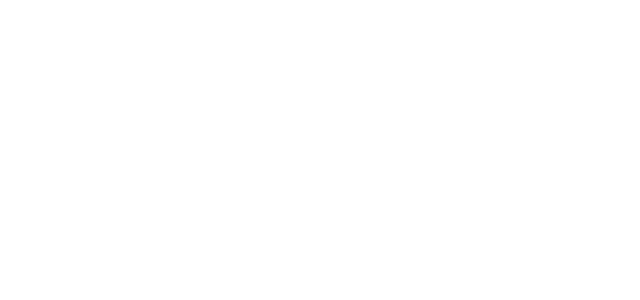
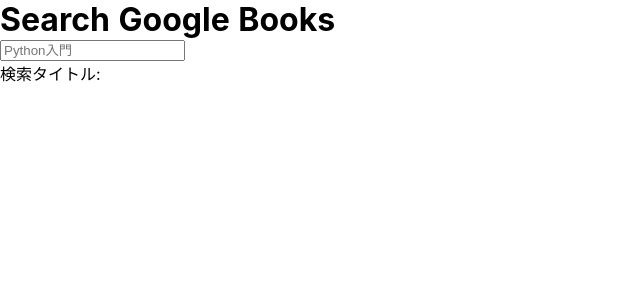
Before and after one commit to gaiax/nuxt-typescript-demo, a Nuxt app: page /books in a window 1280 px wide. Before the commit this address had no page. Shown: the top 300 px of the page, without its empty margins (0-640 px from the left). Built offline with nearby package versions, Linux system fonts and the light colour scheme.

Commit message:
[add] books

```diff
--- /dev/null
+++ b/pages/books/index.vue
@@ -0,0 +1,40 @@
+<template>
+  <div>
+    <h1>Search Google Books</h1>
+    <input type="text" v-model="searchText" placeholder="Python入門" />
+    <p>検索タイトル: {{ searchText }}</p>
+    <ul>
+      <li :key="volume.id" v-for="volume in volumes">
+        <a :href="volume.volumeInfo.infoLink">{{ volume.volumeInfo.title }}</a>
+      </li>
+    </ul>
+  </div>
+</template>
+<script>
+import axios from "axios";
+
+export default {
+  data() {
+    return { searchText: "", volumes: [] };
+  },
+  methods: {
+    async getVolumes(searchText) {
+      this.volumes = await axios
+        .get("https://www.googleapis.com/books/v1/volumes/?q=" + searchText)
+        .then(res => {
+          return res.data.items;
+        })
+        .catch(e => {
+          error({ statusCode: 404, message: "ページが見つかりません" });
+        });
+    }
+  },
+  watch: {
+    searchText: function(newSearchText, oldSearchText) {
+      this.getVolumes(newSearchText);
+    }
+  }
+};
+</script>
+
+<style></style>
```
